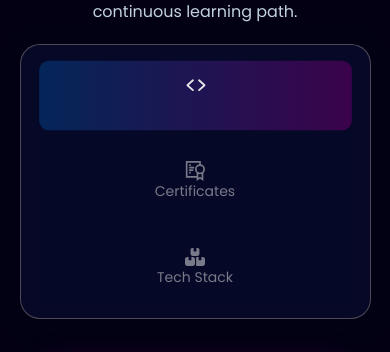
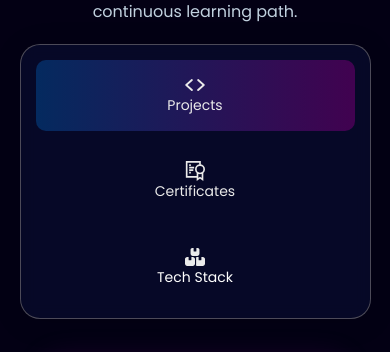
Before and after one commit to jeyadhivan/Portfolio, a React (Vite) app: page /portfolio in a window 390 px wide. Shown: the part 220-572 px from the top of the page. Built offline with nearby package versions, Linux system fonts and the light colour scheme.

Commit message:
css styles

```diff
--- a/public/api/projects.json
+++ b/public/api/projects.json
@@ -22,7 +22,7 @@
     ],
     "techCount": "8",
     "link": "#",
-    "img": "https://i.imghippo.com/files/zZDh4902aA.png",
+    "img": "https://res.cloudinary.com/dnhlqf4yp/image/upload/v1744612733/Screenshot_48_lrwme8.png",
     "githubUrl": "https://github.com/jeyadhivan/simple-todo-enhancement.git"
   },
   {
@@ -82,7 +82,7 @@
     ],
     "techCount": "7",
     "link": "#",
-    "img": "https://i.imghippo.com/files/xcv3567At.png",
+    "img": "https://res.cloudinary.com/dnhlqf4yp/image/upload/v1744610538/Screenshot_44_hgd1pr.png",
     "githubUrl": "https://github.com/jeyadhivan/MoviesDatabase.git"
   },
   {
@@ -136,7 +136,7 @@
     ],
     "techCount": "6",
     "link": "#",
-    "img": "https://i.imghippo.com/files/YlY8609DAc.jpeg",
+    "img": "https://res.cloudinary.com/dnhlqf4yp/image/upload/v1744611073/Screenshot_36_mw9efm.png",
     "githubUrl": "https://github.com/jeyadhivan/Library-Management.git"
   },
   {
@@ -153,7 +153,7 @@
     "techStack": ["JavaScript", "HTML", "CSS", "Github"],
     "techCount": "4",
     "link": "#",
-    "img": "https://i.imghippo.com/files/kdu6831fE.png",
+    "img": "https://res.cloudinary.com/dnhlqf4yp/image/upload/v1744610428/Screenshot_43_ig9srs.png",
     "githubUrl": "https://github.com/jeyadhivan/Speed-typing-test.git"
   },
   {
@@ -226,7 +226,7 @@
     ],
     "techCount": "3",
     "link": "https://gjtracker.ccbp.tech/login",
-    "img": "https://i.imghippo.com/files/zHl5533GTE.png",
+    "img": "https://res.cloudinary.com/dnhlqf4yp/image/upload/v1744610740/Screenshot_45_wxnwgv.png",
     "githubUrl": "https://github.com/jeyadhivan/DailyMoodTracker.git"
   },
   {
--- a/src/components/Navbar/Navbar.css
+++ b/src/components/Navbar/Navbar.css
@@ -43,7 +43,7 @@ nav.bg-opacity-50 {
   background-clip: text;
   color: transparent;
 }
-.active {
+.actives {
   font-weight: bold;
   background: linear-gradient(to right, #8c4fc5, #6366f1);
   background-clip: text;
--- a/src/components/Navbar/Navbar.jsx
+++ b/src/components/Navbar/Navbar.jsx
@@ -42,7 +42,7 @@ const Navbar = () => {
                   key={item.label}
                   to={item.to}
                   className={`nav-item ${
-                    location.pathname === item.to ? "active" : ""
+                    location.pathname === item.to ? "actives" : ""
                   }`}
                 >
                   {item.label}
@@ -66,7 +66,7 @@ const Navbar = () => {
                 key={item.label}
                 to={item.to}
                 className={`nav-item ${
-                  location.pathname === item.to ? "active" : ""
+                  location.pathname === item.to ? "actives" : ""
                 }`}
               >
                 {item.label}
--- a/src/components/PortFolio/PortFolio.css
+++ b/src/components/PortFolio/PortFolio.css
@@ -29,7 +29,7 @@
 }
 
 .link-bar {
-  border: 1px solid rgba(245, 245, 248, 0.3); /* Subtle border */
+  border: 1px solid rgba(245, 245, 248, 0.3);
   color: white;
   width: 75%;
   align-self: center;
@@ -39,11 +39,10 @@
   padding: 10px;
   border-radius: 20px;
 
-  /* Glassy effect */
-  background: rgba(13, 20, 68, 0.4); /* Semi-transparent background */
+  background: rgba(13, 20, 68, 0.4);
   background-clip: padding-box;
   backdrop-filter: blur(8px) saturate(100%) contrast(100%);
-  box-shadow: 0 4px 30px rgba(0, 0, 0, 0.1); /* Subtle shadow */
+  box-shadow: 0 4px 30px rgba(0, 0, 0, 0.1);
 }
 
 .link-bar div {
@@ -54,24 +53,20 @@
   align-items: center;
   display: flex;
   flex-direction: column;
-  opacity: 0.5;
+  opacity: 1;
   color: rgb(234, 234, 234);
-  transition: transform 0.3s ease-in-out, background 0.3s ease-in-out,
-    opacity 0.3s ease-in-out;
+  transition: transform 0.3s ease-in-out, background 0.3s ease-in-out;
+
 }
 
-/* Active styling for the selected section */
-.link-bar div.active {
-  opacity: 0.7;
+.active {
   background: linear-gradient(90deg, #042a5f, #410250);
 
   color: #fff;
 }
 
-
-
 .link-bar div:hover {
-  transform: scale(1.0);
+  transform: scale(1);
   opacity: 0.3;
   background: linear-gradient(90deg, #042a5f, #410250);
 }
@@ -96,7 +91,7 @@
     transform: translate3d(-10px, 0, 0);
   }
 }
-/* Mobile View: Devices with width 768px and below */
+
 @media screen and (max-width: 768px) {
   .home {
     padding-top: 80px;
@@ -128,12 +123,12 @@
     font-size: 14px;
   }
 
-  /* Active and hover styles adapted for mobile tap feedback */
-  .link-bar div:active,
-  .link-bar div.active {
-    opacity: 0.9;
+  .link-bar div span:active,
+  .link-bar div span.active {
+
     background: linear-gradient(90deg, #042a5f, #410250);
-    color: #fff;
+    color: #fff !important;
+    opacity:1;
     transform: scale(0.98);
   }
 
@@ -146,3 +141,6 @@
     padding: 20px;
   }
 }
+.span{
+  color:white
+}
--- a/src/components/PortFolio/PortFolio.jsx
+++ b/src/components/PortFolio/PortFolio.jsx
@@ -32,25 +32,24 @@ function PortFolio() {
             onClick={() => setActiveSection("projects")}
           >
             <PiCodeSimpleBold size={20} />
-            Projects
+            <span>Projects</span>
           </div>
           <div
             onClick={() => setActiveSection("certificates")}
             className={activeSection === "certificates" ? "active" : ""}
           >
             <GrCertificate size={20} />
-            Certificates
+            <span>Certificates</span>
           </div>
           <div
             onClick={() => setActiveSection("techstack")}
             className={activeSection === "techstack" ? "active" : ""}
           >
             <FaBoxesStacked size={20} />
-            Tech Stack
+            <span className="span">Tech Stack</span>
           </div>
         </div>
 
-        {/* Render the selected section */}
         <div className="portfolio-content">
           {activeSection === "projects" && <Projects />}
           {activeSection === "certificates" && <Certificates />}
```
